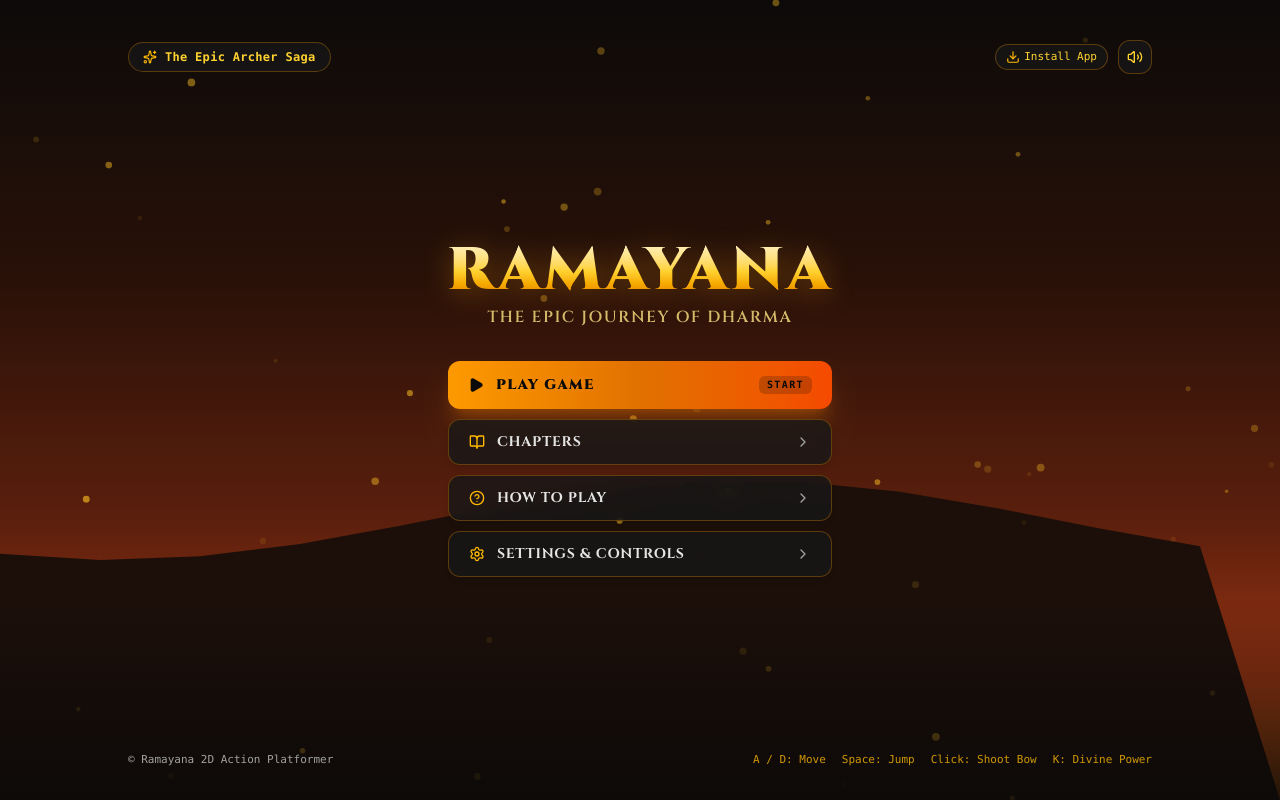
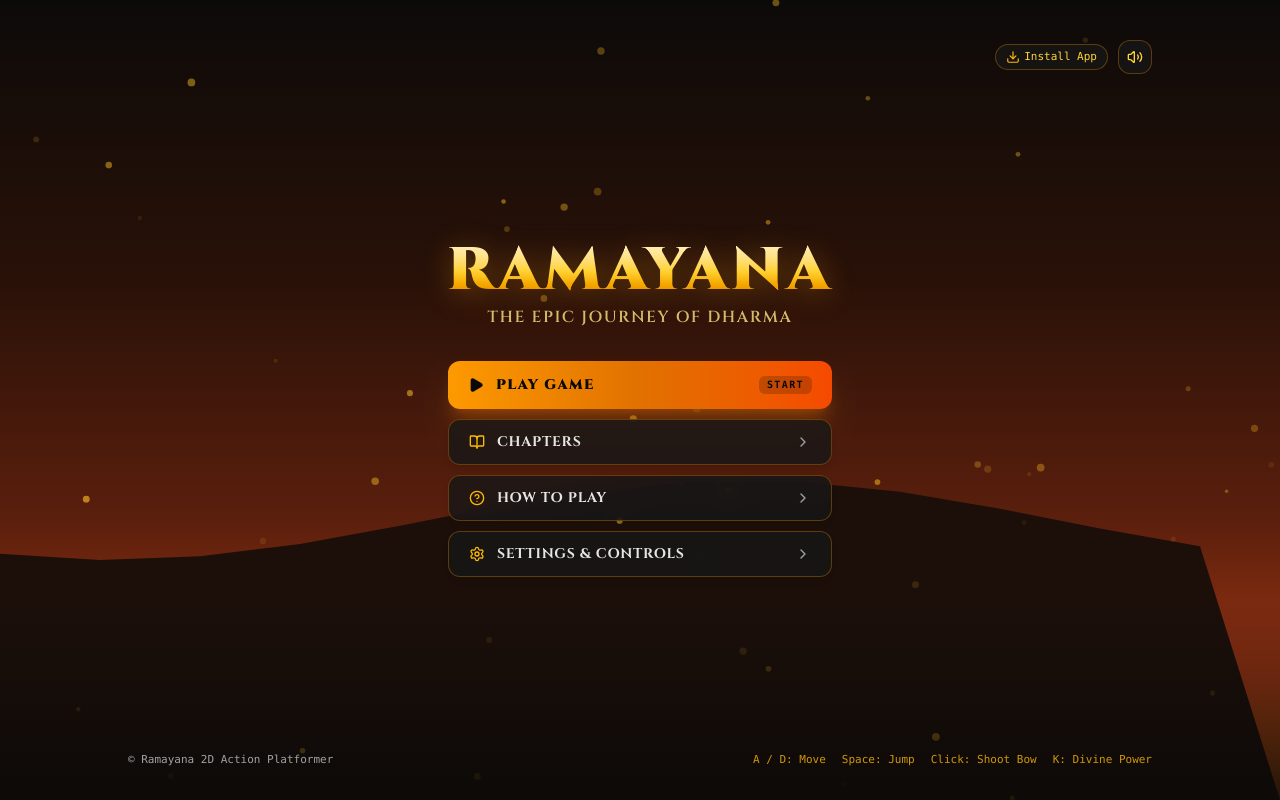
Before and after one commit to umesh123544/Ramayana, a React (Vite) app: page / in a window 1280 px wide. Built offline with nearby package versions, Linux system fonts and the light colour scheme.

Commit message:
Remove chapter name text from in-game HUD and Epic Archer Saga chip from home page, shrink Lives bar and Divine Power activation text

```diff
--- a/src/components/DivineBlessingBanner.tsx
+++ b/src/components/DivineBlessingBanner.tsx
@@ -21,14 +21,14 @@ export const DivineBlessingBanner: React.FC<DivineBlessingBannerProps> = ({
           transition={{ duration: 0.45, ease: 'easeOut' }}
           className="absolute top-16 sm:top-20 left-0 right-0 z-30 flex flex-col items-center justify-center pointer-events-none px-4"
         >
-          <div className="relative flex flex-col items-center px-4 py-2 sm:px-5 sm:py-2.5 rounded-xl bg-neutral-950/90 border border-amber-400 shadow-[0_0_20px_rgba(251,191,36,0.5)] backdrop-blur-md">
+          <div className="relative flex flex-col items-center px-2.5 py-1 sm:px-3.5 sm:py-1.5 rounded-lg bg-neutral-950/90 border border-amber-400 shadow-[0_0_14px_rgba(251,191,36,0.5)] backdrop-blur-md">
             {/* Sacred Announcement */}
-            <div className="flex items-center gap-1.5">
-              <Sparkles className="w-3.5 h-3.5 text-amber-300" />
-              <h2 className="text-sm sm:text-base font-black tracking-wide text-transparent bg-clip-text bg-gradient-to-r from-amber-200 via-yellow-300 to-amber-400 font-['Cinzel']">
+            <div className="flex items-center gap-1">
+              <Sparkles className="w-2.5 h-2.5 text-amber-300" />
+              <h2 className="text-[10px] sm:text-xs font-black tracking-wide text-transparent bg-clip-text bg-gradient-to-r from-amber-200 via-yellow-300 to-amber-400 font-['Cinzel']">
                 {message}
               </h2>
-              <Sparkles className="w-3.5 h-3.5 text-amber-300" />
+              <Sparkles className="w-2.5 h-2.5 text-amber-300" />
             </div>
           </div>
         </motion.div>
--- a/src/components/HUD.tsx
+++ b/src/components/HUD.tsx
@@ -11,11 +11,9 @@ import {
   Menu,
   BookOpen,
   Gamepad2,
-  MapPin,
   Layers,
 } from 'lucide-react';
 import { adminConfig } from '../systems/adminConfig';
-import { CHAPTER_THEMES } from '../data/chapterThemes';
 import { PWAInstallButton } from './PWAInstallButton';
 
 interface HUDProps {
@@ -49,7 +47,6 @@ export const HUD: React.FC<HUDProps> = ({
   const divinePercent = Math.max(0, Math.min(100, hero.divinePower));
   const canActivateDivine = hero.divinePower >= 40 && hero.divineCooldown <= 0;
   const heroName = adminConfig.get().hero.name || 'Umesh';
-  const currentChapter = CHAPTER_THEMES[currentChapterId] || CHAPTER_THEMES[1];
   const currentDifficulty = adminConfig.getDifficulty();
 
   return (
@@ -58,18 +55,18 @@ export const HUD: React.FC<HUDProps> = ({
         {/* Main Top Navigation Row */}
         <div className="flex items-start justify-between gap-1.5 sm:gap-2">
           {/* ================= TOP LEFT: Lives & HP Bar ================= */}
-          <div className="flex flex-col gap-1 sm:gap-1.5 bg-neutral-900/90 backdrop-blur-md px-2.5 py-1.5 sm:px-3.5 sm:py-2.5 rounded-xl border border-amber-500/30 shadow-lg pointer-events-auto min-w-[130px] sm:min-w-[190px] md:min-w-[220px] shrink-0">
+          <div className="flex flex-col gap-0.5 sm:gap-1 bg-neutral-900/90 backdrop-blur-md px-1.5 py-1 sm:px-2.5 sm:py-1.5 rounded-lg border border-amber-500/30 shadow-lg pointer-events-auto min-w-[95px] sm:min-w-[140px] shrink-0">
             {/* Lives Counter */}
-            <div className="flex items-center justify-between text-[11px] sm:text-xs md:text-sm font-semibold text-neutral-200">
+            <div className="flex items-center justify-between text-[9px] sm:text-[11px] font-semibold text-neutral-200">
               <span className="flex items-center gap-1 text-red-400">
-                <Heart className="w-3.5 h-3.5 sm:w-4 sm:h-4 fill-red-500 text-red-500 animate-pulse" />
+                <Heart className="w-2.5 h-2.5 sm:w-3 sm:h-3 fill-red-500 text-red-500 animate-pulse" />
                 <span className="hidden sm:inline">Lives:</span>
               </span>
-              <div className="flex items-center gap-0.5 sm:gap-1">
+              <div className="flex items-center gap-0.5">
                 {Array.from({ length: hero.maxLives }).map((_, i) => (
                   <Heart
                     key={i}
-                    className={`w-3 h-3 sm:w-4 sm:h-4 transition-all duration-300 ${
+                    className={`w-2 h-2 sm:w-3 sm:h-3 transition-all duration-300 ${
                       i < hero.lives
                         ? 'fill-red-500 text-red-500 scale-105'
                         : 'fill-neutral-700 text-neutral-600'
@@ -81,13 +78,13 @@ export const HUD: React.FC<HUDProps> = ({
 
             {/* Health Bar */}
             <div className="w-full">
-              <div className="flex items-center justify-between text-[10px] sm:text-xs font-mono text-neutral-300 mb-0.5 sm:mb-1">
+              <div className="flex items-center justify-between text-[8px] sm:text-[10px] font-mono text-neutral-300 mb-0.5">
                 <span className="text-emerald-400 font-semibold">HP</span>
                 <span className="font-bold text-neutral-100">
                   {Math.round(hero.hp)} / {hero.maxHp}
                 </span>
               </div>
-              <div className="w-full h-2 sm:h-3 bg-neutral-950 rounded-full overflow-hidden border border-neutral-700/60 p-0.5 shadow-inner">
+              <div className="w-full h-1.5 sm:h-2 bg-neutral-950 rounded-full overflow-hidden border border-neutral-700/60 p-0.5 shadow-inner">
                 <div
                   className={`h-full rounded-full transition-all duration-200 ${
                     hpPercent > 50
@@ -102,15 +99,8 @@ export const HUD: React.FC<HUDProps> = ({
             </div>
           </div>
 
-          {/* ================= TOP CENTER: Chapter Badge & 1-Click Access ================= */}
+          {/* ================= TOP CENTER: 1-Click Access (chapter name text removed) ================= */}
           <div className="flex flex-col items-center gap-1.5 bg-neutral-900/90 backdrop-blur-md px-2.5 py-1.5 sm:px-4 sm:py-2 rounded-xl border border-amber-500/40 shadow-lg pointer-events-auto shrink min-w-0">
-            {/* Chapter Location & Name */}
-            <div className="flex items-center gap-1.5 text-amber-400 font-bold text-xs sm:text-sm tracking-wide">
-              <MapPin className="w-3 h-3 sm:w-3.5 sm:h-3.5 text-amber-500 shrink-0" />
-              <span className="truncate">
-                Ch {currentChapter.id}: {currentChapter.name} ({currentChapter.hindiName})
-              </span>
-            </div>
 
             {/* 1-Click Quick Selectors: CHAPTERS & LEVEL MODE & INSTALL */}
             <div className="flex items-center gap-1.5 sm:gap-2 flex-wrap justify-center">
--- a/src/components/MainMenu.tsx
+++ b/src/components/MainMenu.tsx
@@ -211,12 +211,7 @@ export const MainMenu: React.FC<MainMenuProps> = ({
       />
 
       {/* Clean Top Header Bar */}
-      <header className="relative w-full max-w-5xl mx-auto flex items-center justify-between z-10 pt-1 tall:pt-2 shrink-0">
-        <div className="flex items-center gap-2 px-3 py-1 tall:px-3.5 tall:py-1.5 rounded-full bg-neutral-900/75 backdrop-blur-md border border-amber-500/30 text-amber-300 text-[11px] tall:text-xs font-semibold font-mono tracking-wide">
-          <Sparkles className="w-3.5 h-3.5 text-amber-400" />
-          <span>The Epic Archer Saga</span>
-        </div>
-
+      <header className="relative w-full max-w-5xl mx-auto flex items-center justify-end z-10 pt-1 tall:pt-2 shrink-0">
         <div className="flex items-center gap-2.5">
           <PWAInstallButton />
           <button
```
